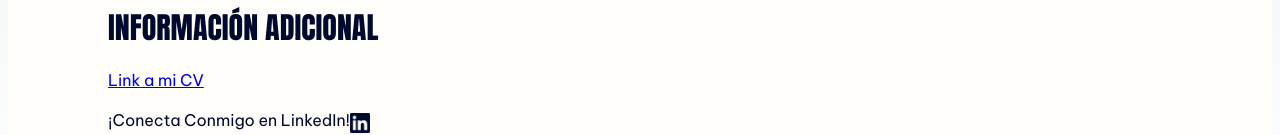
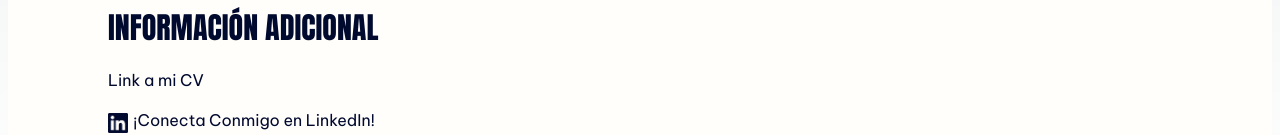
Before and after one commit to XimenaVargasGamez/SWE-EXAM, a Next.js app in the folder my-next-app/: page / in a window 1280 px wide. Shown: the part 817-952 px from the top of the page. Built offline with nearby package versions, Linux system fonts and the light colour scheme.

Commit message:
Footer Update

```diff
--- a/my-next-app/src/components/Footer.tsx
+++ b/my-next-app/src/components/Footer.tsx
@@ -22,37 +22,37 @@ const Footer = () => {
           >
             Información Adicional
           </h3>
-          <div className={`${beVietnamPro.className} ml-[100px] text-[#00092E] space-y-2 ml-24`}>
+
+          <div className={`${beVietnamPro.className} ml-[100px] text-[#00092E] space-y-2 ml-[24px]`}>
             <Link
               href="https://docs.google.com/document/d/1iGzutWpJWT2bUsWhx2ZEjZi6Y15KJhYexpIOKb4CrLs/edit?usp=sharing"
-              className="mb-[10px] block text-gray-700 hover:text-gray-900 transition-colors duration-200"
+              className="mb-[10px] block text-[#00092E] hover:text-[#0064A7] no-underline"
             >
               Link a mi CV
             </Link>
 
-            <div className="flex items-center space-x-4">
-              <span className={`${beVietnamPro.className} text-[#00092E] mt-[10px] mb-[20px]`}>
-                ¡Conecta Conmigo en LinkedIn!
-              </span>
             <Link
               href="https://linkedin.com"
               target="_blank"
               rel="noopener noreferrer"
-                className="inline-block hover:opacity-80 transition-opacity duration-200"
+              className="group flex items-center space-x-4 text-[#00092E] hover:text-[#0064A7] no-underline"
             >
               <Image
                 src="/LinkedInIcons.png"
                 alt="LinkedIn Icon"
+                style={{ paddingBottom: '5px', paddingRight: '5px' }}
                 width={20}
                 height={20}
-                  className="inline-block"
+                className="inline-block group-hover:brightness-75"
               />
+              <span className={`${beVietnamPro.className} mt-[10px] mb-[20px]`}>
+                ¡Conecta Conmigo en LinkedIn!
+              </span>
             </Link>
           </div>
         </div>
-        </div>
 
-        <div className="text-[#00092E] mt-5 text-center pt-5 border-t">
+        <div className="text-[#00092E] mt-5 text-center pt-5 border-t items-center ">
           <p className={`${beVietnamPro.className} text-sm`}>
             Examen LKMX Agosto 2025
           </p>
```
Lines whose indentation alone changed are shown as unchanged.
